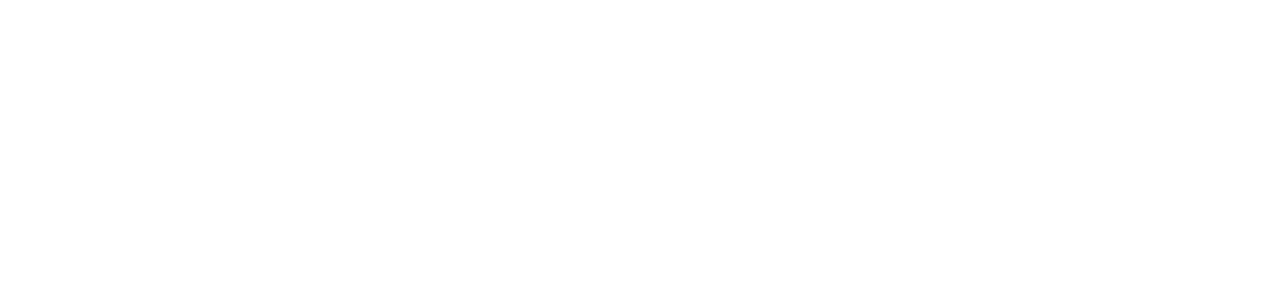
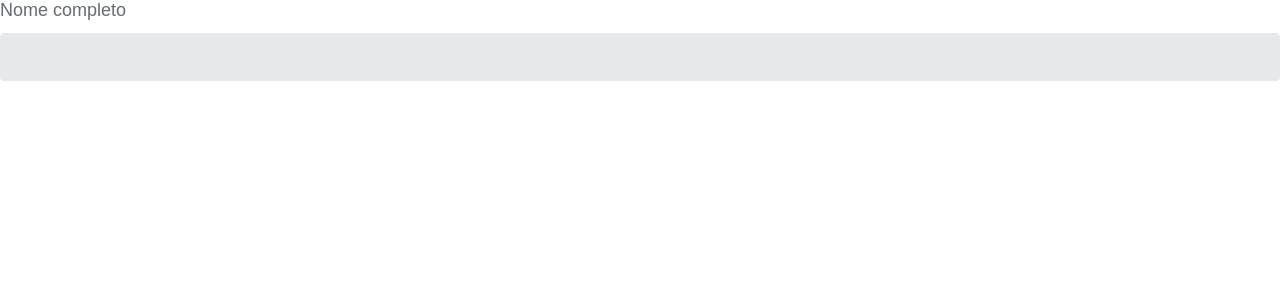
Before and after one commit to rodrigojsdeveloper/personalized-card, a React (Vite) app: page / in a window 1280 px wide. Shown: the top 300 px of the page. Built offline with nearby package versions, Linux system fonts and the light colour scheme.

Commit message:
feat: add Input component

```diff
--- a/src/App.tsx
+++ b/src/App.tsx
@@ -1,5 +1,7 @@
+import { Input } from "./components/Input";
+
 const App = () => {
-  return <></>;
+  return <><Input label="Nome completo" /></>;
 };
 
 export { App };
--- /dev/null
+++ b/src/components/Input/index.tsx
@@ -0,0 +1,17 @@
+import { Container, Label } from "./style";
+
+interface InputProps {
+  label: string;
+}
+
+const Input = ({ label }: InputProps) => {
+  return (
+    <Container>
+      <Label>{label}</Label>
+
+      <input />
+    </Container>
+  );
+};
+
+export { Input };
--- /dev/null
+++ b/src/components/Input/style.ts
@@ -0,0 +1,36 @@
+import { styled } from "styled-components";
+
+const Container = styled.div`
+  width: 100%;
+  height: 81px;
+
+  display: flex;
+  flex-direction: column;
+  justify-content: space-between;
+  align-items: start;
+
+  & > input {
+    width: 100%;
+    height: 48px;
+
+    border: 0;
+    border-radius: 4px;
+    background-color: var(--white-color-10);
+
+    padding: 10px;
+
+    &:hover, &:focus {
+      border: 2px solid var(--gray-color);
+    }
+  }
+`
+
+const Label = styled.label`
+  font-weight: 500;
+  font-size: 18px;
+  line-height: 21.94px;
+
+  color: var(--gray-color);
+`
+
+export { Container, Label }
--- a/src/styles/global.ts
+++ b/src/styles/global.ts
@@ -7,7 +7,7 @@
 		padding: 0;
 		outline: 0;
 		box-sizing: border-box;
-		font-family: 'Lexend', sans-serif;
+		font-family: 'Montserrat', sans-serif;
 		scroll-behavior: smooth;
 	}
 
```
